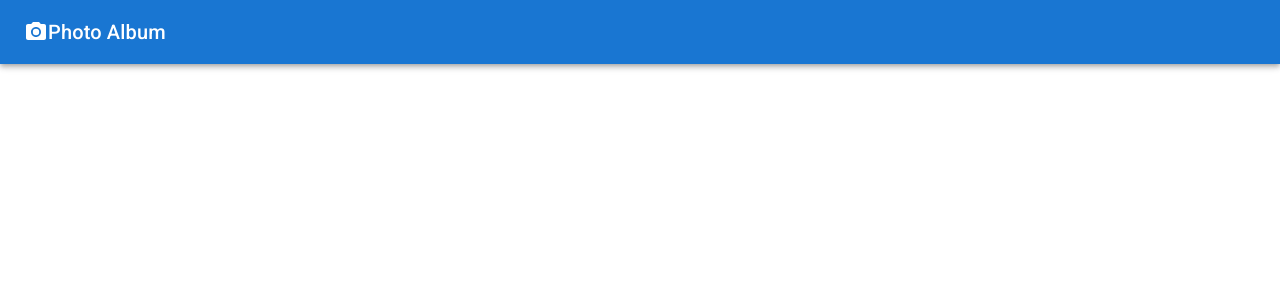
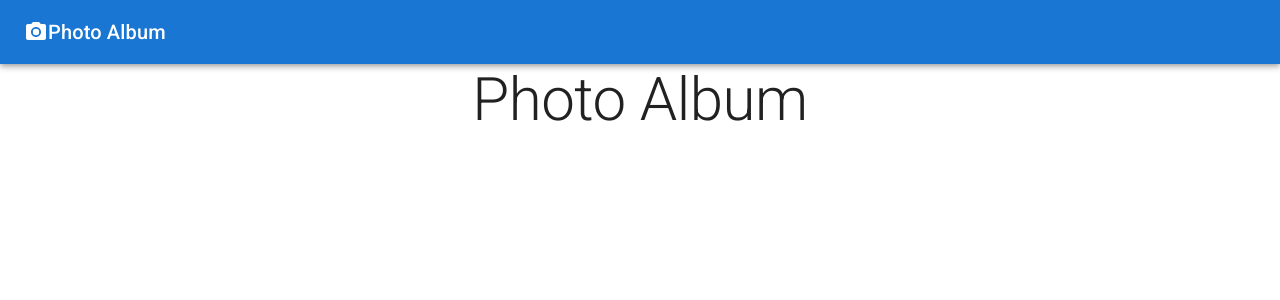
Before and after one commit to jen0828/react-material-ui, a React (Create React App) app: page / in a window 1280 px wide. Shown: the top 300 px of the page. Built offline with nearby package versions, Linux system fonts and the light colour scheme.

Commit message:
Add heading

```diff
--- a/src/App.jsx
+++ b/src/App.jsx
@@ -23,6 +23,19 @@ const App = () => {
           <Typography variant="h6">Photo Album</Typography>
         </Toolbar>
       </AppBar>
+      <main>
+        <div>
+          <Container maxWidth="sm">
+            <Typography
+              variant="h2"
+              align="center"
+              color="textPrimary"
+              gutterBottom>
+              Photo Album
+            </Typography>
+          </Container>
+        </div>
+      </main>
     </>
   );
 };
```
